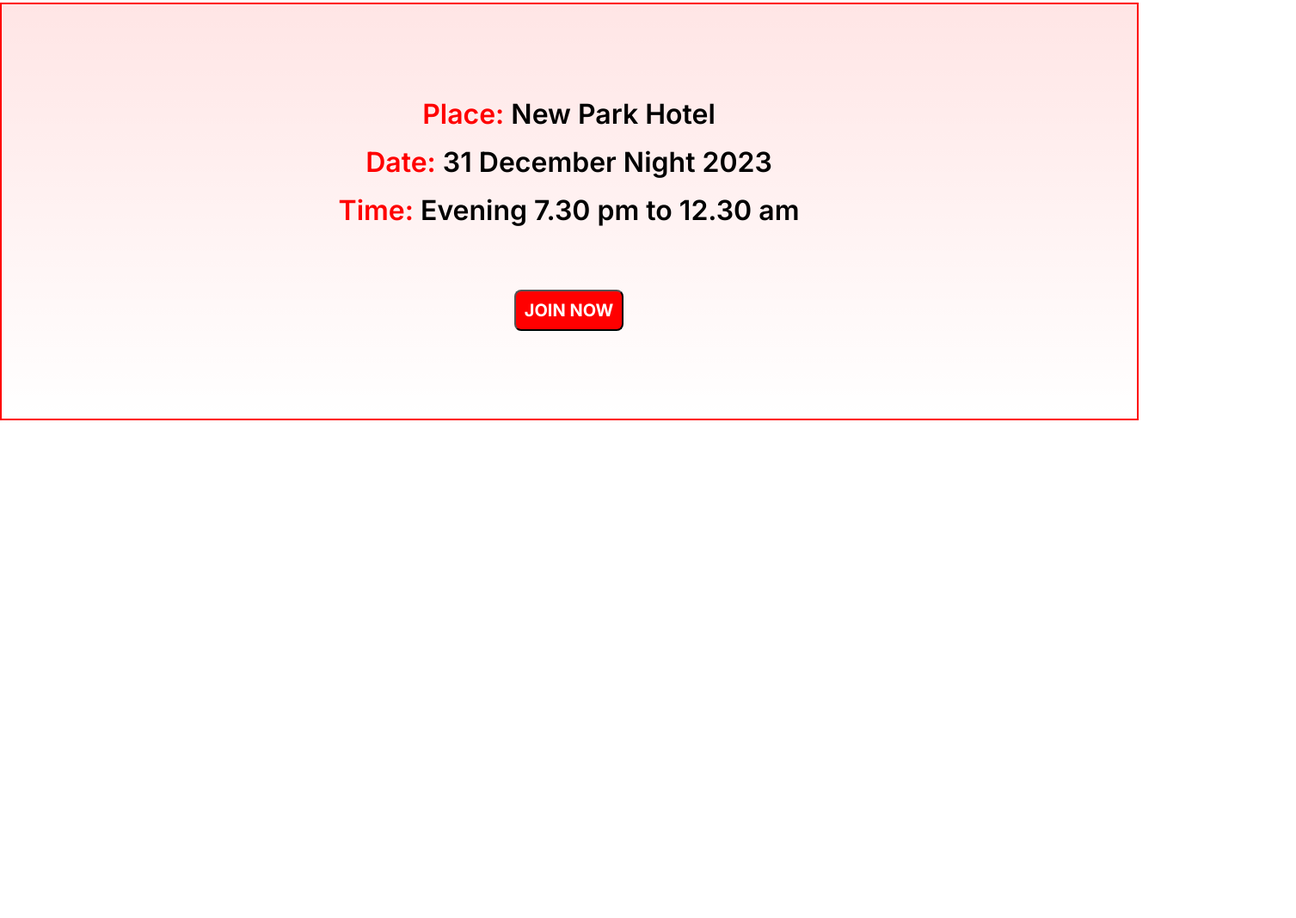
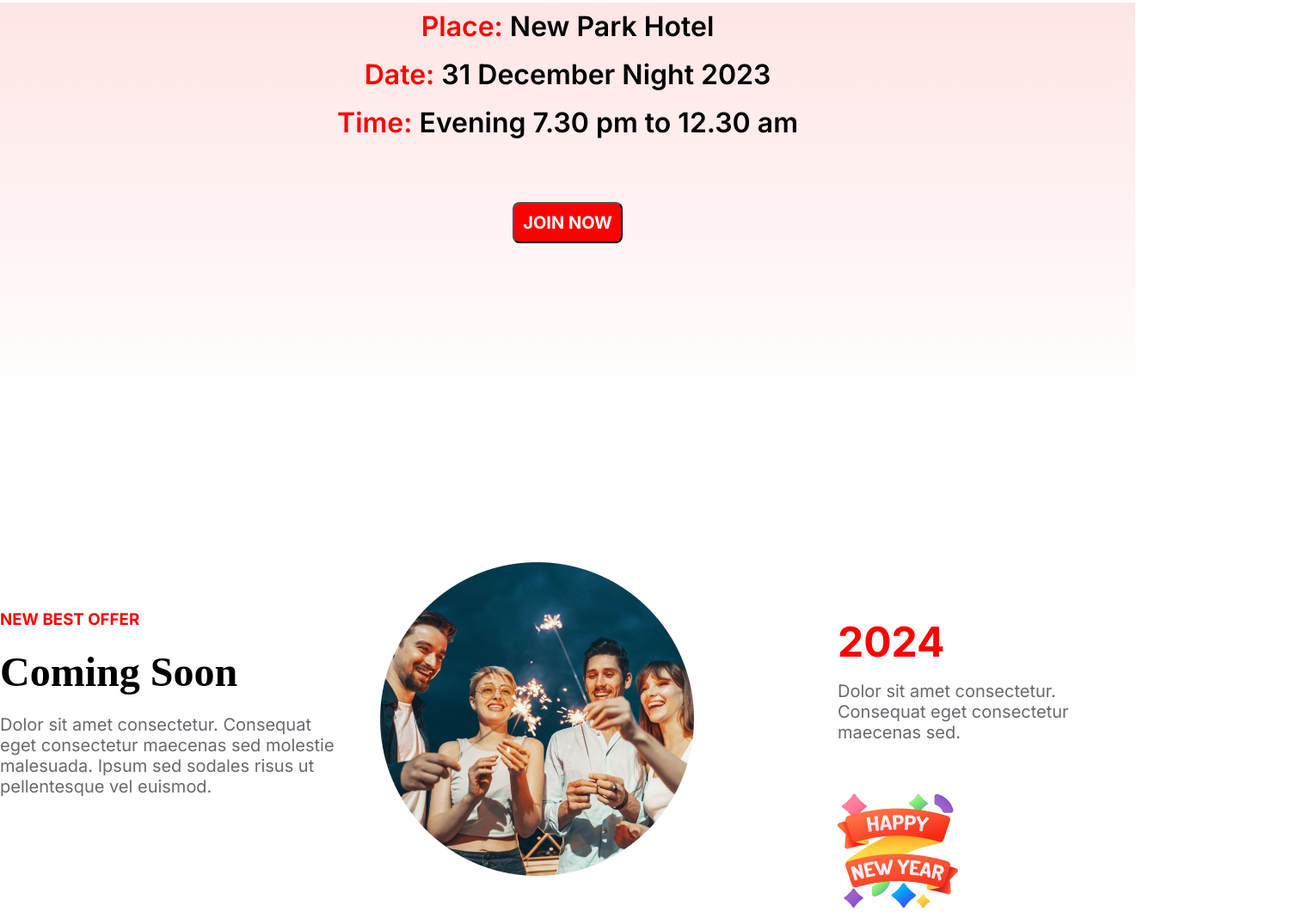
Before and after one commit to sagor0901/new-year, a plain HTML site: page index.html in a window 1280 px wide. Shown: the part 2427-3495 px from the top of the page at 86% size, 1507 px wide, since content can reach past the window. Before the commit the page ends 2916 px from the top, so only its background shows below. Drawn offline with Linux system fonts and the light colour scheme.

Commit message:
new year

```diff
--- a/index.html
+++ b/index.html
@@ -42,6 +42,42 @@
                 <button class="jbutton">JOIN NOW</button>
             </div>
         </section>
+
+
+        <!-- new best offer desing -->
+
+        <section class="new-best-offer">
+            <div class="new-offer">
+                <h3 class="new-best-offer-text">NEW BEST OFFER
+                </h3>
+                <h1 class="comming-soon">
+                    Coming Soon
+                </h1>
+                <p class="dolor-sit">Dolor sit amet consectetur. Consequat eget consectetur maecenas sed molestie malesuada. Ipsum sed sodales risus ut pellentesque vel euismod.</p>
+            </div>
+
+
+            <!-- image edit start -->
+            <div class="img-continer">
+                <div class="two-image">
+                    <img src="images/Ellipse 1.png" alt="">
+                </div>
+
+            </div>
+            <div>
+                <h1 class="two-thousend">
+                    2024
+                </h1>
+                <p class="dolor-si">
+                    Dolor sit amet consectetur. <br> Consequat eget consectetur <br> maecenas sed.
+                </p>
+                <div class="happy-new">
+                    <img src="images/Group 96.png" alt="">
+                </div>
+            </div>
+
+
+        </section>
     </main>
     <footer></footer>
 
--- a/style.css
+++ b/style.css
@@ -140,7 +140,7 @@
 .date-place-time{
     width: 1320px;
 height: 482px;
-border: 2px red solid;
+/* border: 2px red solid; */
 margin: 0 auto;
 margin-top: 120px;
 background-color: border-radius: 16px;
@@ -148,9 +148,7 @@
 }
 
 .date{
-    margin:100px 386px 214px 385px;
     text-align: center;
-
 }
 .p-d-t{
     font-family: Inter;
@@ -166,6 +164,7 @@
 font-weight: 600;
 line-height: 56px;
 color: black;
+margin-top: 110px;
 }
 .jbutton{
 color: rgb(255, 255, 255);
@@ -178,3 +177,83 @@
 background-color: red;
 border-radius: 8px;
 }
+
+/* new-best-offer desing start here */
+.new-best-offer{
+    width: 1320px;
+height: 463px;
+/* border: 2px red solid; */
+margin: 0 auto;
+margin-top: 120px;
+display: flex;
+}
+/* new-offer */
+.new-offer{
+    width: 436px;
+    /* border: 2px red solid; */
+    margin-top: 104px;
+    margin-bottom: 104px;
+}
+.new-best-offer-text{
+    width: 207px;
+height: 29px;
+color: rgb(255, 0, 0);
+font-family: Inter;
+margin-bottom: 16px;
+}
+.comming-soon{
+
+    width: 328px;
+    height: 60px
+    color: rgb(7, 2, 17);
+    font-family: Merriweather;
+    font-size: 48px;
+
+}
+.dolor-sit{
+    width: 393px;
+height: 128px;
+color: rgba(7, 2, 17, 0.6);
+font-family: Inter;
+font-size: 20px;
+margin-top: 22px;
+}
+.img-continer{
+    width: 463px;
+height: 463px;
+/* border: 2px red solid; */
+}
+.two-image{
+    margin: 49px 49px 49px 49px;
+}
+
+
+
+
+
+
+
+.two-thousend{
+    color: rgb(255, 0, 0);
+font-family: Inter;
+font-size: 48px;
+margin-top: 112px;
+margin-right: 149px;
+margin-left: 118px;
+}
+
+.dolor-si{
+    margin-top:16px ;
+    margin-left:118px ;
+    margin-right:140px ;
+    width: 393px;
+    height: 128px;
+    color: rgba(7, 2, 17, 0.6);
+    font-family: Inter;
+    font-size: 20px;
+}
+.happy-new{
+    width: 140px;
+height: 140px;
+margin-left: 118px;
+}
```
